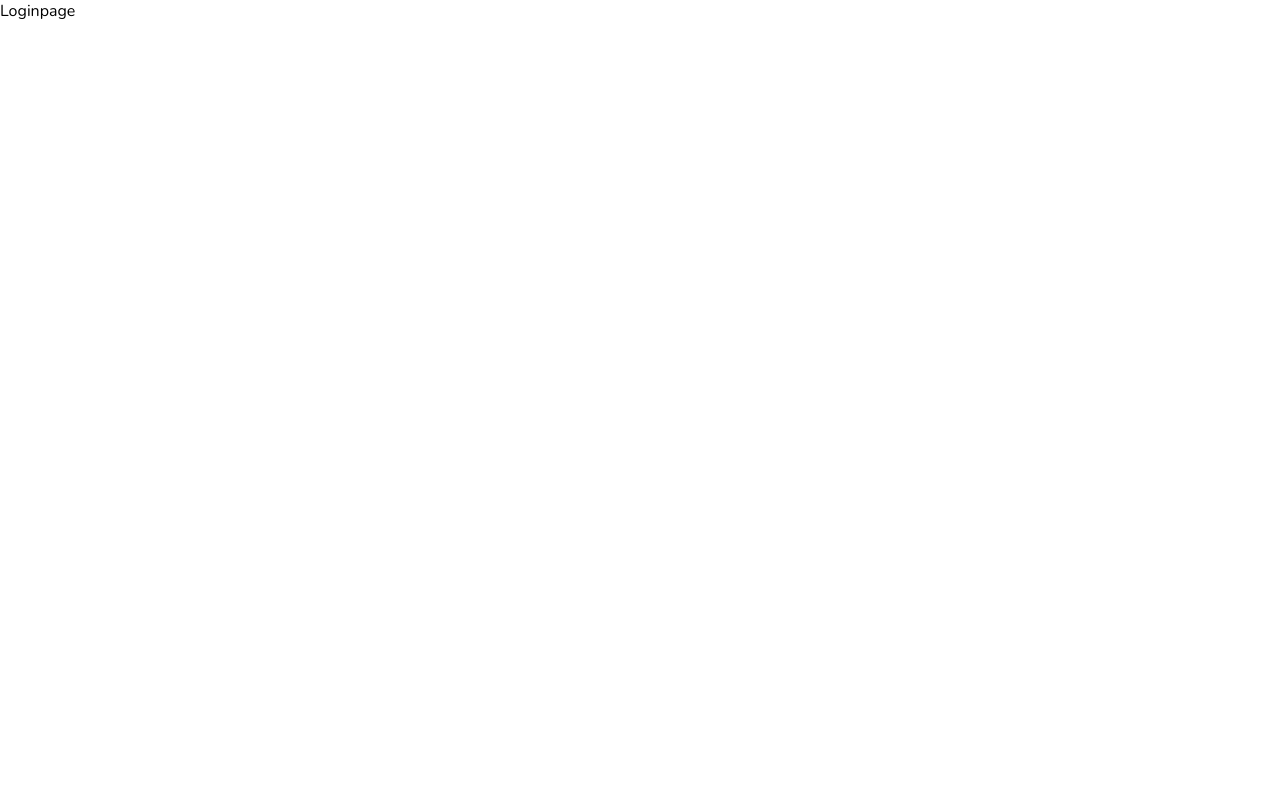
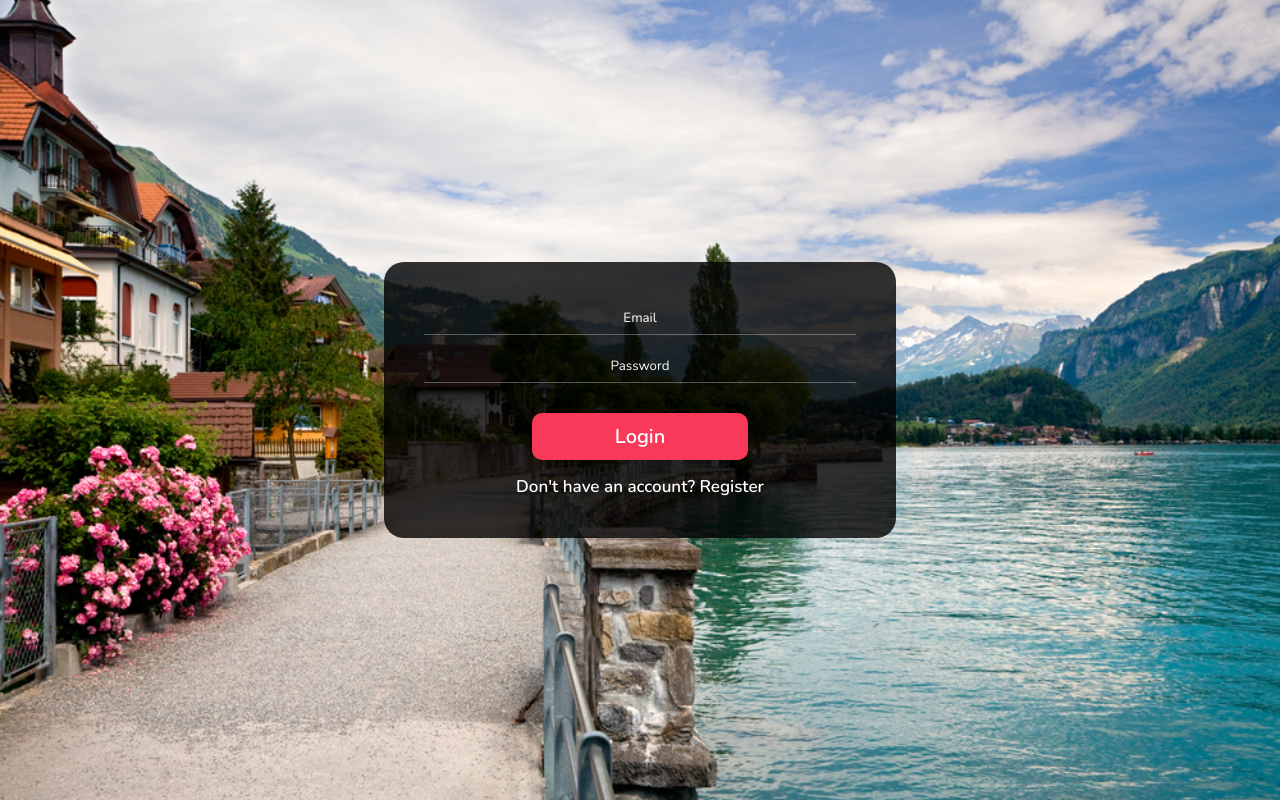
Before and after one commit to LongHoangNguyenH/Home-Rental, a React (Create React App) app in the folder client/: page /login in a window 1280 px wide. Built offline with nearby package versions, Linux system fonts and the light colour scheme.

Commit message:
login successful

```diff
--- a/client/package.json
+++ b/client/package.json
@@ -7,13 +7,16 @@
     "@emotion/styled": "^11.13.0",
     "@mui/icons-material": "^6.0.1",
     "@mui/material": "^6.0.1",
+    "@reduxjs/toolkit": "^2.2.7",
     "@testing-library/jest-dom": "^5.17.0",
     "@testing-library/react": "^13.4.0",
     "@testing-library/user-event": "^13.5.0",
     "react": "^18.3.1",
     "react-dom": "^18.3.1",
+    "react-redux": "^9.1.2",
     "react-router-dom": "^6.26.1",
     "react-scripts": "5.0.1",
+    "redux-persist": "^6.0.0",
     "sass": "^1.77.8",
     "web-vitals": "^2.1.4"
   },
--- a/client/src/index.js
+++ b/client/src/index.js
@@ -1,10 +1,17 @@
-import React from 'react';
-import ReactDOM from 'react-dom/client';
-import App from './App';
+import React from "react";
+import ReactDOM from "react-dom/client";
+import App from "./App";
+import { Provider } from "react-redux";
+import { store, persistor } from "./redux/store";
+import { PersistGate } from "redux-persist/integration/react";
 
-const root = ReactDOM.createRoot(document.getElementById('root'));
+const root = ReactDOM.createRoot(document.getElementById("root"));
 root.render(
   <React.StrictMode>
-    <App />
+    <Provider store={store}>
+      <PersistGate loading={null} persistor={persistor}>
+        <App />
+      </PersistGate>
+    </Provider>
   </React.StrictMode>
 );
--- a/client/src/pages/LoginPage.jsx
+++ b/client/src/pages/LoginPage.jsx
@@ -1,9 +1,62 @@
-import React from 'react'
+import React, { useState } from "react";
+import "../styles/Login.scss";
+import { useDispatch } from "react-redux"
+import { useNavigate } from "react-router-dom";
+import { setLogin } from "../redux/state";
+
 
 const LoginPage = () => {
+  const [email, setEmail] = useState("");
+  const [password, setPassword] = useState("");
+  const navigate = useNavigate();
+  const dispatch = useDispatch();
+  const handleSubmit = async(e)=>{
+    e.preventDefault();
+    try{
+      const response = await fetch("http://localhost:3001/auth/login",{
+        method: "POST",
+        body: JSON.stringify({email, password}),
+      });
+
+      const LoggedIn = await response.json();
+
+      if(LoggedIn){
+        dispatch(
+          setLogin({
+            user: LoggedIn.user,
+            token: LoggedIn.token
+          })
+        )
+        navigate("/");
+      }
+    }catch(err){
+      console.log("Login failed!", err.message);
+    }
+  }
   return (
-    <div>Loginpage</div>
-  )
-}
+    <div className="login">
+      <div className="login_content">
+        <form className="login_content_form" onSubmit={handleSubmit}>
+          <input
+            type="email"
+            placeholder="Email"
+            value={email}
+            onChange={(e) => setEmail(e.target.value)}
+            required
+          />
+          <input
+            type="password"
+            placeholder="Password"
+            value={password}
+            onChange={(e) => setPassword(e.target.value)}
+            required
+          />
+          <button type="submit">Login</button>
+        </form>
+        <a href="/register">Don't have an account? Register</a>
+      </div>
+    </div>
+  );
+};
 
-export default LoginPage
+export default LoginPage;
--- /dev/null
+++ b/client/src/redux/state.js
@@ -0,0 +1,24 @@
+import { createSlice} from "@reduxjs/toolkit"
+
+const initialState = {
+  user: null,
+  token: null
+}
+
+export const userSlice = createSlice({
+    name:"user",
+    initialState,
+    reducers:{
+        setLogin:(state, action) => {
+            state.user = action.payload.user
+            state.token = action.payload.token
+        },
+        setLogout: (state) => {
+            state.user = null;
+            state.token = null;
+        },
+    }
+})
+
+export const { setLogin, setLogout} = userSlice.actions
+export default userSlice.reducer
--- /dev/null
+++ b/client/src/redux/store.js
@@ -0,0 +1,33 @@
+import { configureStore } from "@reduxjs/toolkit";
+import state from "./state";
+import {
+  persistStore,
+  persistReducer,
+  FLUSH,
+  REHYDRATE,
+  PAUSE,
+  PERSIST,
+  PURGE,
+  REGISTER,
+} from "redux-persist";
+import storage from "redux-persist/lib/storage";
+
+const persistConfig = {
+  key: "root",
+  version: 1,
+  storage,
+};
+
+const persistedReducer = persistReducer(persistConfig, state);
+
+export const store = configureStore({
+  reducer: persistedReducer,
+  middleware: (getDefaultMiddleware) =>
+    getDefaultMiddleware({
+      serializableCheck: {
+        ignoredActions: [FLUSH, REHYDRATE, PAUSE, PERSIST, PURGE, REGISTER],
+      },
+    }),
+});
+
+export let persistor = persistStore(store);
--- /dev/null
+++ b/client/src/styles/Login.scss
@@ -0,0 +1,93 @@
+@import "./variables.scss";
+@import "./breakpoints.scss";
+
+.login {
+  width: 100vw;
+  height: 100vh;
+  display: flex;
+  justify-content: center;
+  align-items: center;
+  flex-direction: column;
+  background: url("../../public/assets/login.jpg") center;
+  background-size: cover;
+
+  &_content {
+    display: flex;
+    flex-direction: column;
+    gap: 15px;
+    width: 40%;
+    padding: 40px;
+    background-color: rgba(0, 0, 0, 0.8);
+    border-radius: 20px;
+
+    @include lg {
+      width: 60%
+    }
+
+    @include mm {
+      width: 80%
+    }
+
+    &_form {
+      display: flex;
+      flex-direction: column;
+      align-items: center;
+      gap: 15px;
+
+      input {
+        width: 100%;
+        padding: 7px 15px;
+        background-color: transparent;
+        border: none;
+        border-bottom: 1px solid rgba(255, 255, 255, 0.3);
+        outline: none;
+        text-align: center;
+        color: white;
+
+        input:not(:placeholder-shown):focus {
+          background: transparent; /* or background: none; */
+        }
+
+        &::placeholder {
+          color: white;
+        }
+      }
+
+      button {
+        margin-top: 15px;
+
+        @include buttonStyle;
+        width: 50%;
+
+        &:hover {
+          box-shadow: 0 0 10px 3px rgba(255, 255, 255);
+        }
+      }
+    }
+
+    &_google {
+      width: 100%;
+      display: flex;
+      justify-content: center;
+      margin-top: 20px;
+    }
+
+    a {
+      text-decoration: none;
+      color: white;
+      font-size: 17px;
+      font-weight: 600;
+      text-align: center;
+
+      &:hover {
+        text-decoration: underline;
+      }
+    }
+
+    p {
+      color: white;
+      font-size: 13px;
+      text-align: center;
+    }
+  }
+}
```
Also changed, not shown: 2 other files (tests, documents, lock files or other folders).
